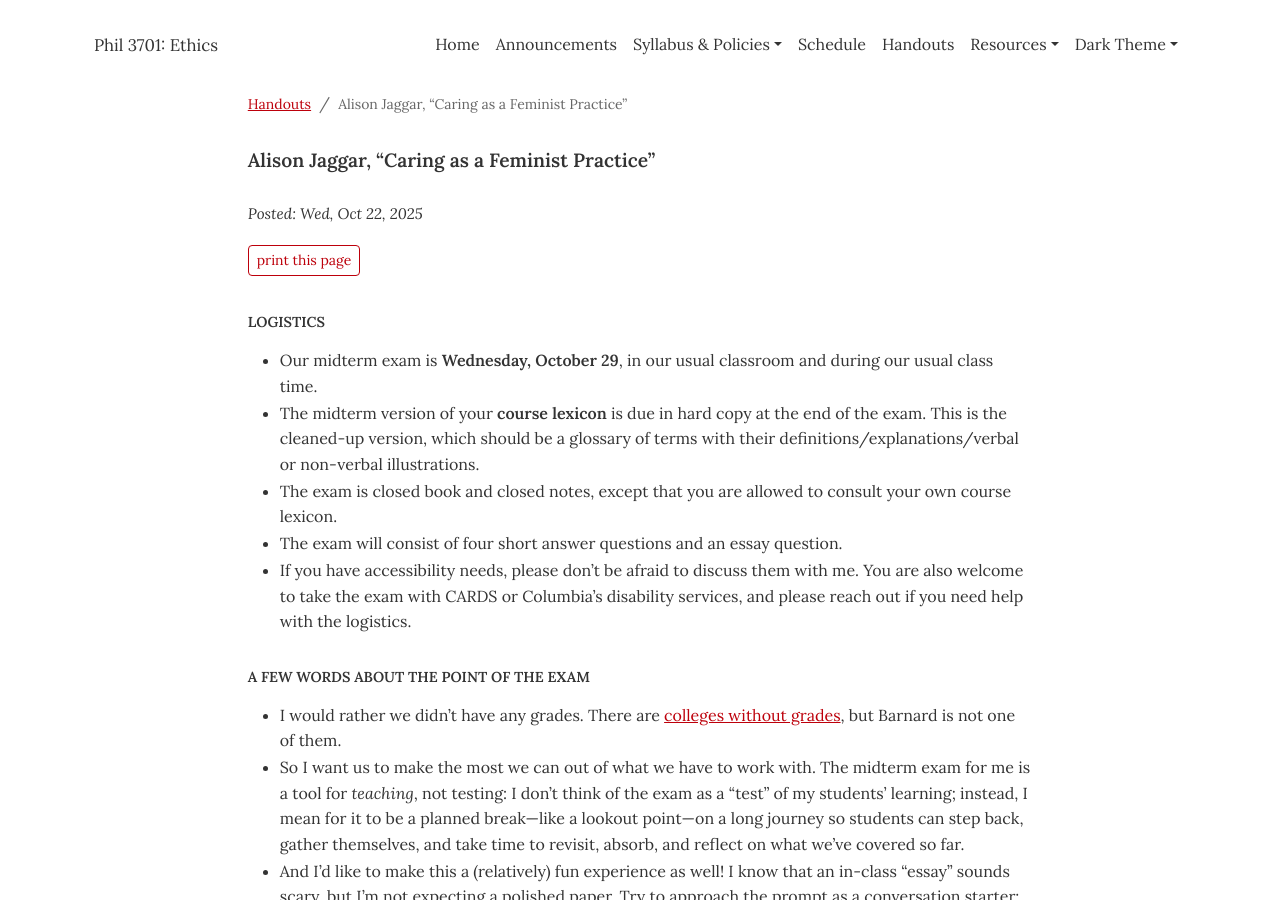
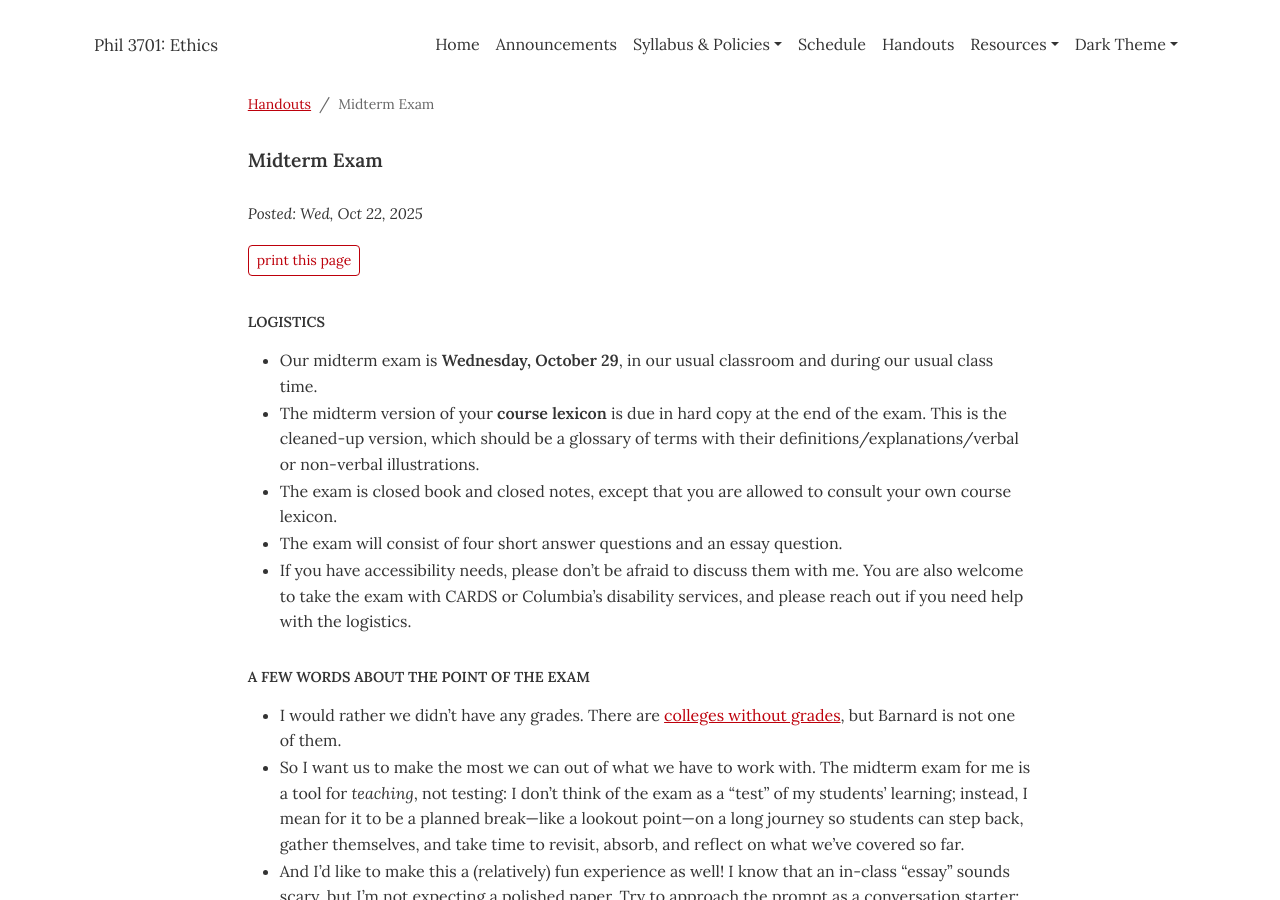
Before and after one commit to dingherself/ethics, a Jekyll site: the page built from handouts/_posts/2025-10-22-midterm-exam.md, in a window 1280 px wide and 900 px high. Built offline with Jekyll 4.4.1, drawn with Linux system fonts in a browser that asks for light colours.

Commit message:
wrong title

```diff
--- a/handouts/_posts/2025-10-22-midterm-exam.md
+++ b/handouts/_posts/2025-10-22-midterm-exam.md
@@ -1,6 +1,6 @@
 ---
 layout: post
-title: Alison Jaggar, “Caring as a Feminist Practice”
+title: Midterm Exam
 module: "Assignments & exams"
 ---
 
```
